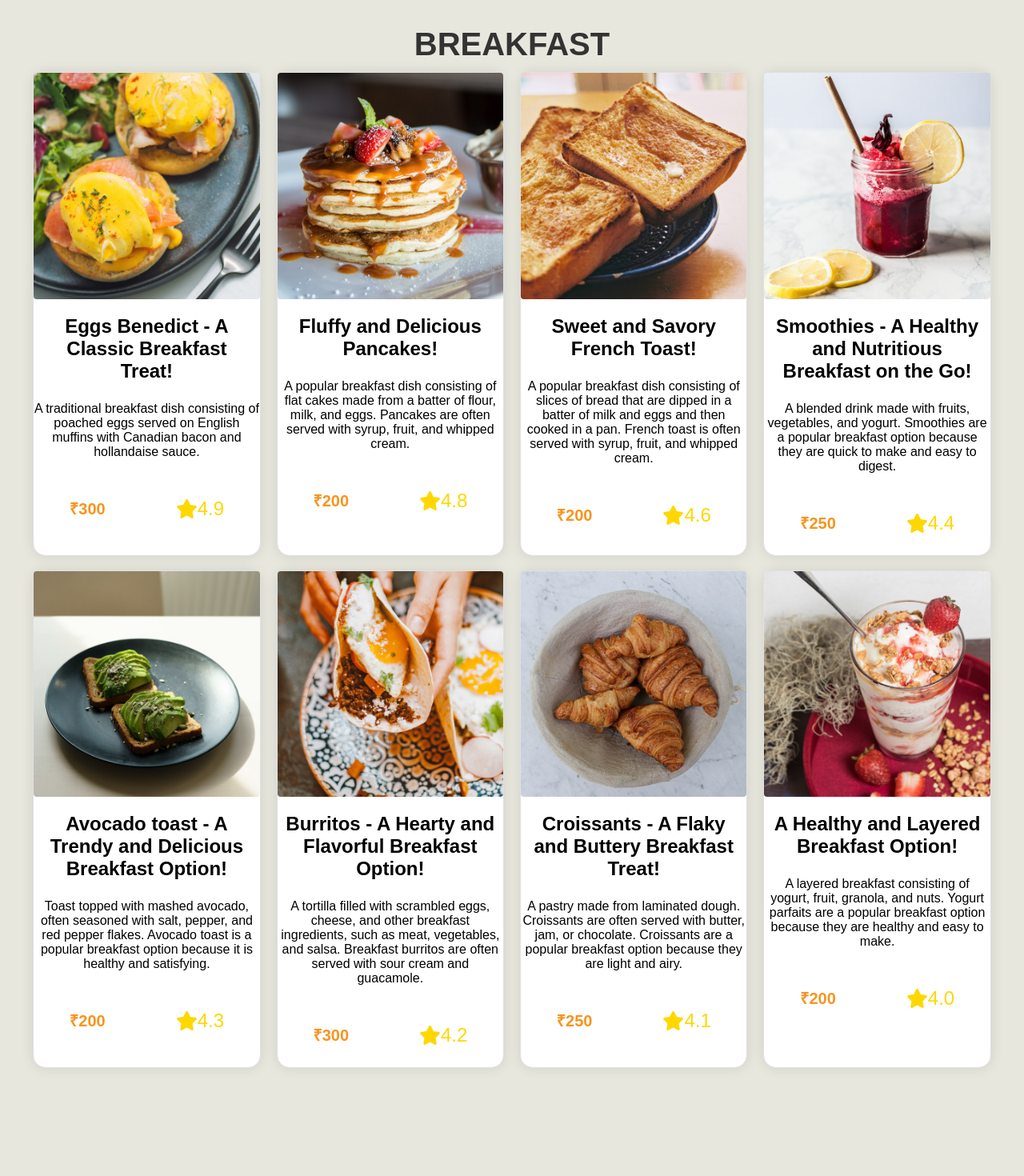
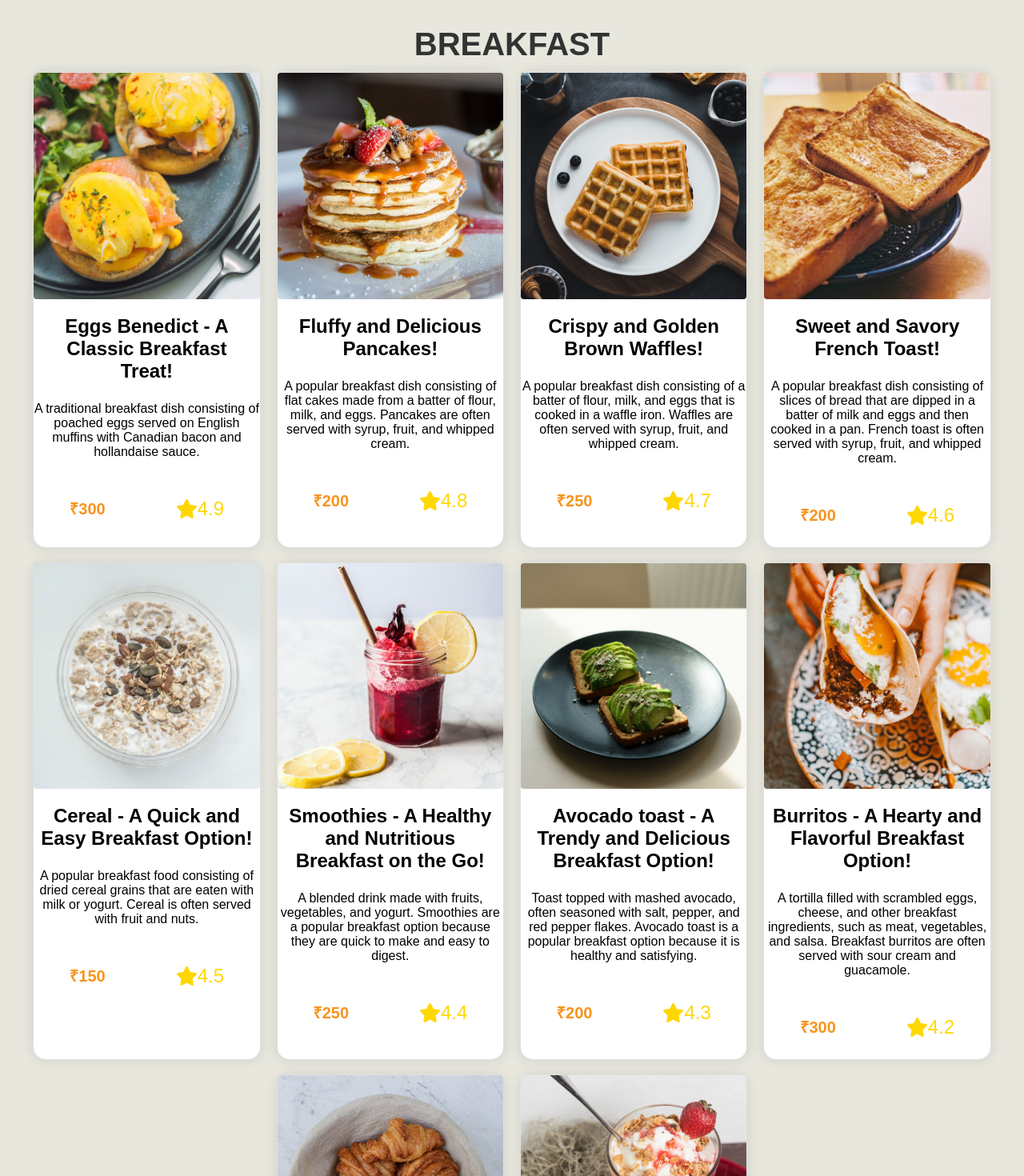
Before and after one commit to rayan25nov/restaurant-client, a React (Vite) app: page /allmeals/breakFast in a window 1280 px wide. Shown: the top 1470 px of the page at 80% size. Before the commit the page ends 1365 px from the top, so only its background shows below. Built offline with nearby package versions, Linux system fonts and the light colour scheme.

Commit message:
Trying to figure out and fix vercel error

```diff
--- a/src/routes/meals/Meals.js
+++ b/src/routes/meals/Meals.js
@@ -1,35 +1,7 @@
-import kadhaiPaneer from "/src/assets/images/kadhai_paneer.jpg";
-import pizza from "/src/assets/images/pizza.jpg";
-import chickenTikka from "/src/assets/images/chicken_tikka.jpg";
-import biryani from "/src/assets/images/biryani.jpg";
-import bbq from "/src/assets/images/bbq.jpg";
-import friedFish from "/src/assets/images/fried_fish.jpg";
-import friedRice from "/src/assets/images/fried_rice.jpg";
-import noodles from "/src/assets/images/noodles.jpg";
-import eggBenedict from "/src/assets/images/egg_benedict.jpg";
-import pancakes from "/src/assets/images/pancakes.jpg";
-// import wafflesImage from "/src/assets/images/waffle.jpg";
-import frenchToast from "/src/assets/images/french_toast.jpg";
-// import cerealImage from "/src/assets/images/cereal.jpg";
-import smoothies from "/src/assets/images/smoothies.jpg";
-import avocadoToast from "/src/assets/images/avocado_toast.jpg";
-import burritos from "/src/assets/images/burritos.jpg";
-import croissants from "/src/assets/images/croissants.jpg";
-import yogurt from "/src/assets/images/yogurt.jpg";
-import chocolateCake from "/src/assets/images/chocolate_cake.jpg";
-import iceCream from "/src/assets/images/ice_cream.jpg";
-import cheeseCake from "/src/assets/images/cheese_cake.jpg";
-import applePie from "/src/assets/images/apple_pie.jpg";
-import brownies from "/src/assets/images/brownies.jpg";
-import tiramisu from "/src/assets/images/tiramisu.jpg";
-import macarons from "/src/assets/images/macarons.jpg";
-import cremeBrulee from "/src/assets/images/creme_brulee.jpg";
-import pannaCotta from "/src/assets/images/panna_cotta.jpg";
-import gelato from "/src/assets/images/gelato.jpg";
 const allItems = {
   mainDish: [
     {
-      img: kadhaiPaneer,
+      img: "/src/assets/images/kadhai_paneer.jpg",
       caption: "Kadhai Paneer - A Flavorful Delight!",
       description:
         "A fragrant Indian vegetarian delight featuring paneer (cottage cheese) cooked with aromatic spices in a traditional wok.",
@@ -37,7 +9,7 @@ const allItems = {
       rating: "4.9",
     },
     {
-      img: pizza,
+      img: "/src/assets/images/pizza.jpg",
       caption: "Pizza - A Perfect Fusion of Flavors and Happiness!",
       description:
         "A classic favorite with a crispy crust, savory tomato sauce, melted cheese, and a variety of delicious toppings.",
@@ -45,7 +17,7 @@ const allItems = {
       rating: "4.5",
     },
     {
-      img: chickenTikka,
+      img: "/src/assets/images/chicken_tikka.jpg",
       caption: "Chicken Tikka - A Spicy Grilled Delight!",
       description:
         "Succulent chicken pieces marinated in aromatic spices and yogurt, grilled to perfection, delivering a burst of flavors.",
@@ -53,7 +25,7 @@ const allItems = {
       rating: "4.7",
     },
     {
-      img: biryani,
+      img: "/src/assets/images/biryani.jpg",
       caption: "Biryani - A Flavorful Rice Delicacy!",
       description:
         "Fragrant and flavorful rice dish layered with tender meat, aromatic spices, and caramelized onions, offering a harmonious blend of tastes and textures.",
@@ -61,7 +33,7 @@ const allItems = {
       rating: "4.6",
     },
     {
-      img: bbq,
+      img: "/src/assets/images/bbq.jpg",
       caption: "Smoky BBQ Delights",
       description:
         "Savor the rich, smoky flavors of perfectly grilled barbecue dishes.",
@@ -69,7 +41,7 @@ const allItems = {
       rating: "4.2",
     },
     {
-      img: friedFish,
+      img: "/src/assets/images/fried_fish.jpg",
       caption: "Crispy Fried Fish",
       description:
         "Enjoy tender and flaky fish, coated in a crispy, golden-brown batter.",
@@ -77,7 +49,7 @@ const allItems = {
       rating: "4.5",
     },
     {
-      img: friedRice,
+      img: "/src/assets/images/fried_rice.jpg",
       caption: "Flavorful Fried Rice Dishes",
       description:
         "Satisfy your cravings with aromatic fried rice, bursting with savory ingredients and spices.",
@@ -85,7 +57,7 @@ const allItems = {
       rating: "4.6",
     },
     {
-      img: noodles,
+      img: "/src/assets/images/noodles.jpg",
       caption: "Noodle Extravaganza",
       description:
         "Experience the world of noodles, from slurp-worthy ramen to stir-fried classics.",
@@ -95,7 +67,7 @@ const allItems = {
   ],
   breakFast: [
     {
-      img: eggBenedict,
+      img: "/src/assets/images/egg_benedict.jpg",
       caption: "Eggs Benedict - A Classic Breakfast Treat!",
       description:
         "A traditional breakfast dish consisting of poached eggs served on English muffins with Canadian bacon and hollandaise sauce.",
@@ -103,39 +75,39 @@ const allItems = {
       rating: "4.9",
     },
     {
-      img: pancakes,
+      img: "/src/assets/images/pancakes.jpg",
       caption: "Fluffy and Delicious Pancakes!",
       description:
         "A popular breakfast dish consisting of flat cakes made from a batter of flour, milk, and eggs. Pancakes are often served with syrup, fruit, and whipped cream.",
       price: "₹200",
       rating: "4.8",
     },
-    // {
-    //   img: wafflesImage,
-    //   caption: "Crispy and Golden Brown Waffles!",
-    //   description:
-    //     "A popular breakfast dish consisting of a batter of flour, milk, and eggs that is cooked in a waffle iron. Waffles are often served with syrup, fruit, and whipped cream.",
-    //   price: "₹250",
-    //   rating: "4.7",
-    // },
     {
-      img: frenchToast,
+      img: "/src/assets/images/waffle.jpg",
+      caption: "Crispy and Golden Brown Waffles!",
+      description:
+        "A popular breakfast dish consisting of a batter of flour, milk, and eggs that is cooked in a waffle iron. Waffles are often served with syrup, fruit, and whipped cream.",
+      price: "₹250",
+      rating: "4.7",
+    },
+    {
+      img: "/src/assets/images/french_toast.jpg",
       caption: "Sweet and Savory French Toast!",
       description:
         "A popular breakfast dish consisting of slices of bread that are dipped in a batter of milk and eggs and then cooked in a pan. French toast is often served with syrup, fruit, and whipped cream.",
       price: "₹200",
       rating: "4.6",
     },
-    // {
-    //   img: cerealImage,
-    //   caption: "Cereal - A Quick and Easy Breakfast Option!",
-    //   description:
-    //     "A popular breakfast food consisting of dried cereal grains that are eaten with milk or yogurt. Cereal is often served with fruit and nuts.",
-    //   price: "₹150",
-    //   rating: "4.5",
-    // },
     {
-      img: smoothies,
+      img: "/src/assets/images/cereal.jpg",
+      caption: "Cereal - A Quick and Easy Breakfast Option!",
+      description:
+        "A popular breakfast food consisting of dried cereal grains that are eaten with milk or yogurt. Cereal is often served with fruit and nuts.",
+      price: "₹150",
+      rating: "4.5",
+    },
+    {
+      img: "/src/assets/images/smoothies.jpg",
       caption: "Smoothies - A Healthy and Nutritious Breakfast on the Go!",
       description:
         "A blended drink made with fruits, vegetables, and yogurt. Smoothies are a popular breakfast option because they are quick to make and easy to digest.",
@@ -143,7 +115,7 @@ const allItems = {
       rating: "4.4",
     },
     {
-      img: avocadoToast,
+      img: "/src/assets/images/avocado_toast.jpg",
       caption: "Avocado toast - A Trendy and Delicious Breakfast Option!",
       description:
         "Toast topped with mashed avocado, often seasoned with salt, pepper, and red pepper flakes. Avocado toast is a popular breakfast option because it is healthy and satisfying.",
@@ -151,7 +123,7 @@ const allItems = {
       rating: "4.3",
     },
     {
-      img: burritos,
+      img: "/src/assets/images/burritos.jpg",
       caption: "Burritos - A Hearty and Flavorful Breakfast Option!",
       description:
         "A tortilla filled with scrambled eggs, cheese, and other breakfast ingredients, such as meat, vegetables, and salsa. Breakfast burritos are often served with sour cream and guacamole.",
@@ -159,7 +131,7 @@ const allItems = {
       rating: "4.2",
     },
     {
-      img: croissants,
+      img: "/src/assets/images/croissants.jpg",
       caption: "Croissants - A Flaky and Buttery Breakfast Treat!",
       description:
         "A pastry made from laminated dough. Croissants are often served with butter, jam, or chocolate. Croissants are a popular breakfast option because they are light and airy.",
@@ -167,7 +139,7 @@ const allItems = {
       rating: "4.1",
     },
     {
-      img: yogurt,
+      img: "/src/assets/images/yogurt.jpg",
       caption: "A Healthy and Layered Breakfast Option!",
       description:
         "A layered breakfast consisting of yogurt, fruit, granola, and nuts. Yogurt parfaits are a popular breakfast option because they are healthy and easy to make.",
@@ -177,7 +149,7 @@ const allItems = {
   ],
   desserts: [
     {
-      img: chocolateCake,
+      img: "/src/assets/images/chocolate_cake.jpg",
       caption: "Chocolate Cake - A Decadent Delight!",
       description:
         "A rich and moist chocolate cake that is perfect for any occasion. This cake is often served with chocolate frosting and fresh berries.",
@@ -185,7 +157,7 @@ const allItems = {
       rating: "4.9",
     },
     {
-      img: iceCream,
+      img: "/src/assets/images/ice_cream.jpg",
       caption: "Ice Cream Sundae - A Classic Summer Treat!",
       description:
         "A bowl of ice cream topped with whipped cream, chocolate sauce, and a variety of toppings, such as nuts, sprinkles, and maraschino cherries",
@@ -193,7 +165,7 @@ const allItems = {
       rating: "4.8",
     },
     {
-      img: cheeseCake,
+      img: "/src/assets/images/cheese_cake.jpg",
       caption: "Cheesecake - A Creamy and Delicious Dessert!",
       description:
         "A dessert consisting of a layer of cheesecake filling on top of a crust, such as a graham cracker crust or a cookie crust. Cheesecake is often served with fresh fruit or whipped cream",
@@ -201,7 +173,7 @@ const allItems = {
       rating: "4.7",
     },
     {
-      img: applePie,
+      img: "/src/assets/images/apple_pie.jpg",
       caption: "Apple Pie - A Classic American Dessert!",
       description:
         "A dessert consisting of a flaky pie crust filled with sliced apples and spices. Apple pie is often served with whipped cream or vanilla ice cream.",
@@ -209,7 +181,7 @@ const allItems = {
       rating: "4.6",
     },
     {
-      img: brownies,
+      img: "/src/assets/images/brownies.jpg",
       caption: "Fudgy and Delicious Brownies!",
       description:
         "A dense and rich chocolate dessert that is often served with ice cream or whipped cream. Brownies are often flavored with nuts, chocolate chips, or caramel.",
@@ -217,7 +189,7 @@ const allItems = {
       rating: "4.5",
     },
     {
-      img: tiramisu,
+      img: "/src/assets/images/tiramisu.jpg",
       caption: "Tiramisu - A Classic Italian Dessert!",
       description:
         "A coffee-flavored dessert made with ladyfingers dipped in espresso and layered with a creamy mascarpone filling. Tiramisu is often dusted with cocoa powder before serving.",
@@ -225,7 +197,7 @@ const allItems = {
       rating: "4.9",
     },
     {
-      img: macarons,
+      img: "/src/assets/images/macarons.jpg",
       caption: "Macarons - Delicate and Colorful Cookies!",
       description:
         "A small, delicate cookie made with almond flour, egg whites, and sugar. Macarons are often filled with ganache, buttercream, or jam.",
@@ -233,7 +205,7 @@ const allItems = {
       rating: "4.8",
     },
     {
-      img: cremeBrulee,
+      img: "/src/assets/images/creme_brulee.jpg",
       caption: "Creme Brulee - A Classic French Dessert!",
       description:
         "A custard dessert with a hard caramel topping. Creme brulee is often flavored with vanilla or coffee.",
@@ -241,7 +213,7 @@ const allItems = {
       rating: "4.7",
     },
     {
-      img: pannaCotta,
+      img: "/src/assets/images/panna_cotta.jpg",
       caption: "Panna Cotta - A Creamy and Italian Dessert!",
       description:
         "A custard dessert made with cream, milk, and sugar. Panna cotta is often flavored with vanilla or other extracts.",
@@ -249,7 +221,7 @@ const allItems = {
       rating: "4.6",
     },
     {
-      img: gelato,
+      img: "/src/assets/images/gelato.jpg",
       caption: "Gelato - A Rich and Italian Ice Cream!",
       description:
         "A frozen dessert similar to ice cream, but made with less milk and more cream. Gelato is often flavored with fresh fruits and nuts.",
--- a/vite.config.js
+++ b/vite.config.js
@@ -7,7 +7,4 @@ export default defineConfig({
   server: {
     port: 3000,
   },
-  resolve: {
-    extensions: [".js", ".jsx", ".json", ".css", ".jpg", ".png"], // Include image file extensions
-  },
 });
```
